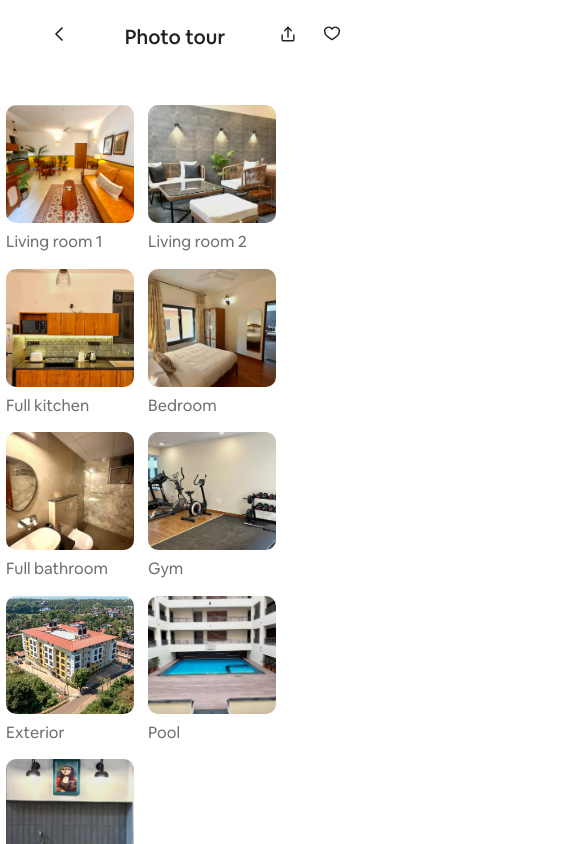
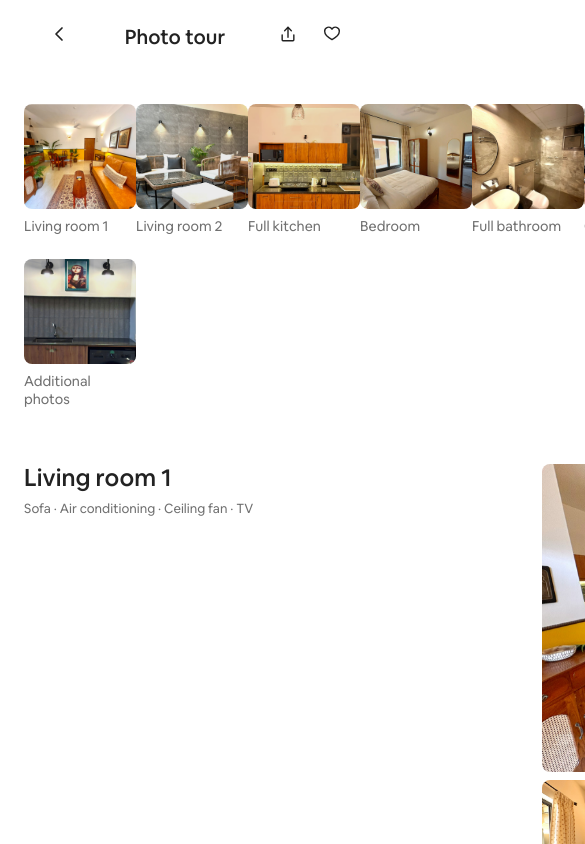
Before and after one commit to Ayuuusshhhhhhhhh/playpower2, a React (Vite) app: page / in a window 390 px wide. Both pictures are taken after a click on the button "Show all photos". Shown: the top 844 px of the page, 585 px wide, since content can reach past the window. Built offline with nearby package versions, Linux system fonts and the light colour scheme.

Commit message:
Add styles for photo tour layout with grid and responsive design

```diff
--- a/src/ui-kit.css
+++ b/src/ui-kit.css
@@ -502,3 +502,17 @@ body {
   border: 1.5px solid var(--neutral-06); border-radius: 6px;
 }
 .calendar-bottom button svg { width: 20px; height: 20px; }
+
+/* --- Photo tour: 976px rail (reference), 8 room tiles per row, 9th wraps --- */
+.photo-tour .tour-inner { width: 976px !important; max-width: calc(100vw - 48px) !important; margin: 0 auto !important; }
+.photo-tour .room-tabs {
+  display: grid !important;
+  grid-template-columns: repeat(8, 112px);
+  justify-content: space-between;
+  row-gap: 24px !important;
+  column-gap: 0 !important;
+}
+.photo-tour .room-tabs button { width: 112px !important; padding: 0 !important; }
+.photo-tour .room-tabs img { width: 112px !important; height: 105px !important; border-radius: 8px !important; }
+.photo-tour .room-tabs span { font-size: 14px; line-height: 18px; }
+.photo-tour .room-section { grid-template-columns: 458px 458px !important; column-gap: 60px !important; }
```
